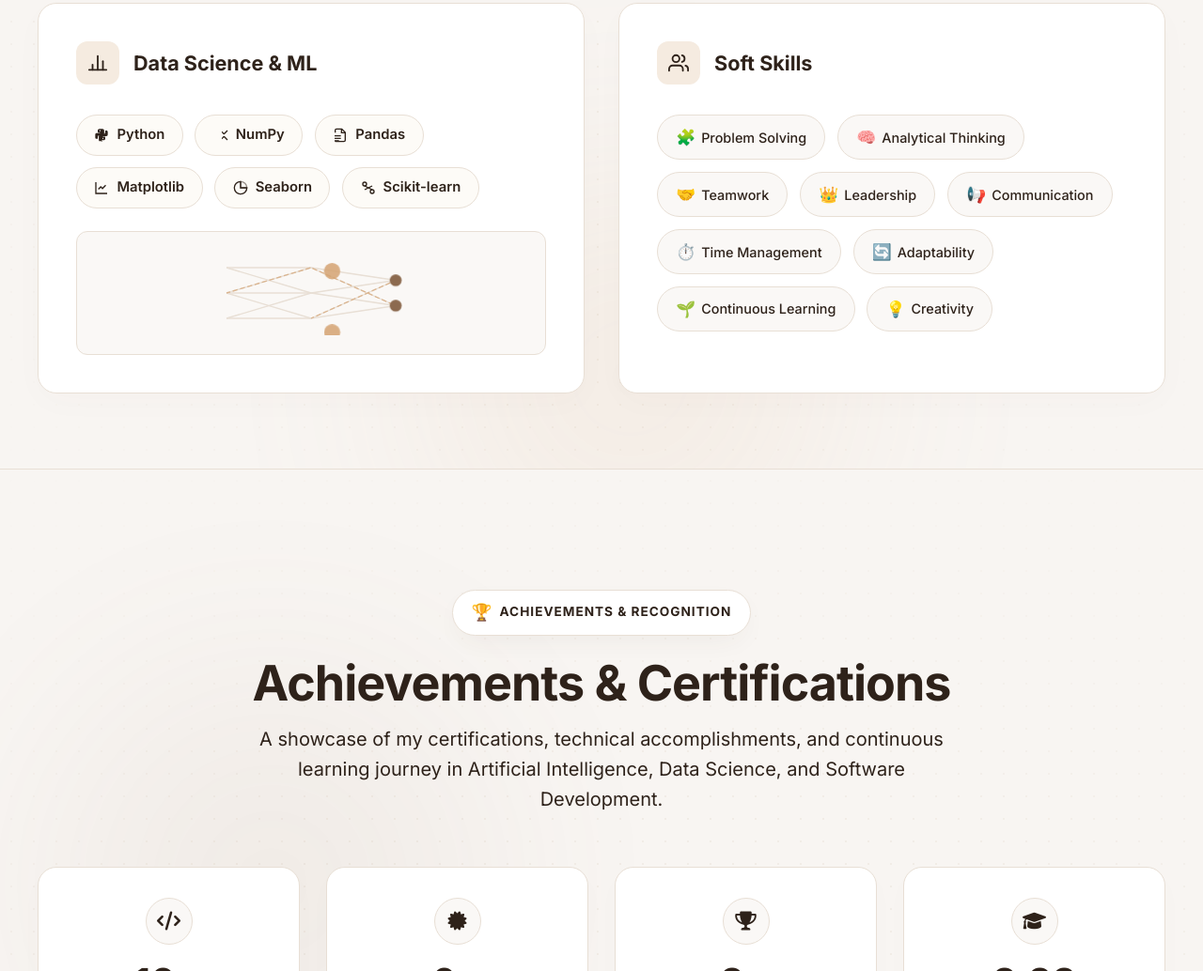
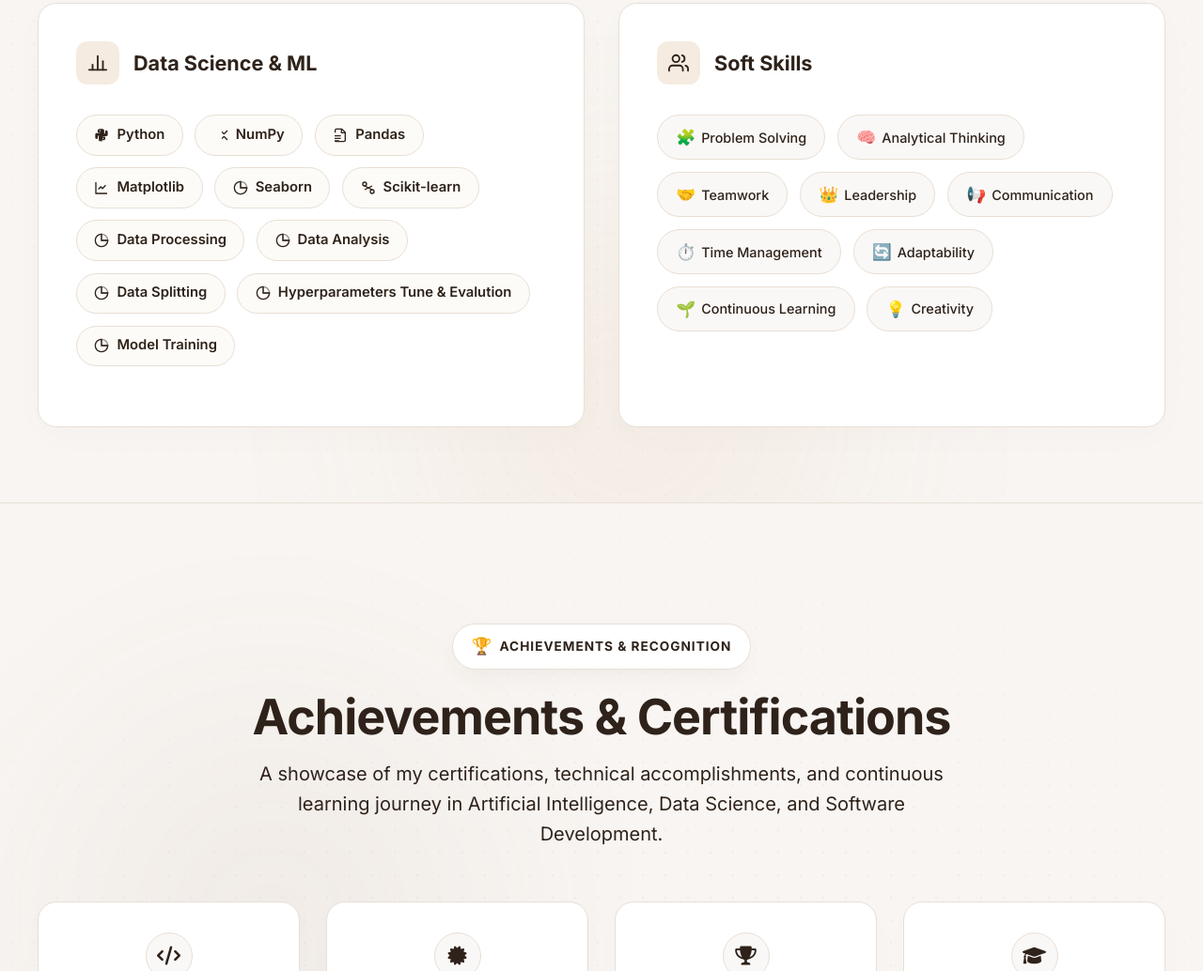
Before and after one commit to Jiya0937/portfolio-jiya-deshmukh, a plain HTML site: page index.html in a window 1280 px wide. Shown: the part 2706-3740 px from the top of the page at 94% size. Drawn offline with nearby package versions, Linux system fonts and the light colour scheme; a web font is replaced by a local one.

Commit message:
Updated Skills

```diff
--- a/css/style.css
+++ b/css/style.css
@@ -603,8 +603,8 @@
 .hero-image-frame {
     position: absolute;
     inset: 0;                 /* Fill the parent container */
-    width: 120%;
-    height: 130%;
+    width: 110%;
+    height: 120%;
     overflow: hidden;
     border-radius: 10px;      /* or 50% for circular */
     background: var(--color-bg-secondary);
--- a/index.html
+++ b/index.html
@@ -518,55 +518,51 @@
                                 </svg>
                                 Scikit-learn
                             </span>
-                        </div>
+                            <span class="skill-badge">
+                                <svg class="badge-tech-icon" viewBox="0 0 24 24" fill="none" stroke="currentColor"
+                                    stroke-width="2">
+                                    <path d="M12 2a10 10 0 1 0 10 10H12V2z" />
+                                    <path d="M12 2a10 10 0 0 1 10 10h-10V2z" opacity="0.5" />
+                                </svg>
+                                Data Processing
+                            </span>
+                            <span class="skill-badge">
+                                <svg class="badge-tech-icon" viewBox="0 0 24 24" fill="none" stroke="currentColor"
+                                    stroke-width="2">
+                                    <path d="M12 2a10 10 0 1 0 10 10H12V2z" />
+                                    <path d="M12 2a10 10 0 0 1 10 10h-10V2z" opacity="0.5" />
+                                </svg>
+                                Data Analysis
+                            </span>
+                             <span class="skill-badge">
+                                <svg class="badge-tech-icon" viewBox="0 0 24 24" fill="none" stroke="currentColor"
+                                    stroke-width="2">
+                                    <path d="M12 2a10 10 0 1 0 10 10H12V2z" />
+                                    <path d="M12 2a10 10 0 0 1 10 10h-10V2z" opacity="0.5" />
+                                </svg>
+                                Data Splitting
+                            </span>
+                            <span class="skill-badge">
+                                <svg class="badge-tech-icon" viewBox="0 0 24 24" fill="none" stroke="currentColor"
+                                    stroke-width="2">
+                                    <path d="M12 2a10 10 0 1 0 10 10H12V2z" />
+                                    <path d="M12 2a10 10 0 0 1 10 10h-10V2z" opacity="0.5" />
+                                </svg>
+                                Hyperparameters Tune & Evalution
+                            </span>
+                             <span class="skill-badge">
+                                <svg class="badge-tech-icon" viewBox="0 0 24 24" fill="none" stroke="currentColor"
+                                    stroke-width="2">
+                                    <path d="M12 2a10 10 0 1 0 10 10H12V2z" />
+                                    <path d="M12 2a10 10 0 0 1 10 10h-10V2z" opacity="0.5" />
+                                </svg>
+                                Model Training
+                            </span>
+                        </div>
+
 
                         <!-- Custom Inline SVG AI / Neural Network Graphic inside card -->
-                        <div class="skills-ds-graphic">
-                            <svg class="neural-net-svg" viewBox="0 0 240 100" fill="none"
-                                xmlns="http://www.w3.org/2000/svg">
-                                <!-- Connection Lines -->
-                                <g stroke="var(--color-border)" stroke-width="1.5">
-                                    <!-- Input to Hidden Layer -->
-                                    <line x1="20" y1="20" x2="120" y2="20" />
-                                    <line x1="20" y1="20" x2="120" y2="50" />
-                                    <line x1="20" y1="50" x2="120" y2="20" />
-                                    <line x1="20" y1="50" x2="120" y2="50" />
-                                    <line x1="20" y1="50" x2="120" y2="80" />
-                                    <line x1="20" y1="80" x2="120" y2="50" />
-                                    <line x1="20" y1="80" x2="120" y2="80" />
-
-                                    <!-- Hidden Layer to Output Layer -->
-                                    <line x1="120" y1="20" x2="220" y2="35" />
-                                    <line x1="120" y1="20" x2="220" y2="65" />
-                                    <line x1="120" y1="50" x2="220" y2="35" />
-                                    <line x1="120" y1="50" x2="220" y2="65" />
-                                    <line x1="120" y1="80" x2="220" y2="35" />
-                                    <line x1="120" y1="80" x2="220" y2="65" />
-                                </g>
-
-                                <!-- Pulsating Glow Connection Lines (Accent) -->
-                                <g stroke="var(--color-accent-bronze)" stroke-width="1.5" opacity="0.7">
-                                    <line class="pulse-line-1" x1="20" y1="50" x2="120" y2="20" />
-                                    <line class="pulse-line-2" x1="120" y1="20" x2="220" y2="65" />
-                                    <line class="pulse-line-3" x1="120" y1="80" x2="220" y2="35" />
-                                </g>
-
-                                <!-- Nodes -->
-                                <!-- Input Nodes (x=20) -->
-                                <circle cx="20" cy="20" r="6" fill="var(--about-primary-brown)" />
-                                <circle cx="20" cy="50" r="6" fill="var(--about-primary-brown)" />
-                                <circle cx="20" cy="80" r="6" fill="var(--about-primary-brown)" />
-
-                                <!-- Hidden Nodes (x=120) -->
-                                <circle class="pulse-node" cx="120" cy="20" r="8" fill="var(--about-dark-brown)" />
-                                <circle cx="120" cy="50" r="8" fill="var(--about-dark-brown)" />
-                                <circle class="pulse-node" cx="120" cy="80" r="8" fill="var(--about-dark-brown)" />
-
-                                <!-- Output Nodes (x=220) -->
-                                <circle cx="220" cy="35" r="7" fill="var(--color-accent-latte)" />
-                                <circle cx="220" cy="65" r="7" fill="var(--color-accent-latte)" />
-                            </svg>
-                        </div>
+
                     </div>
 
                     <!-- Card 4: Soft Skills -->
```
